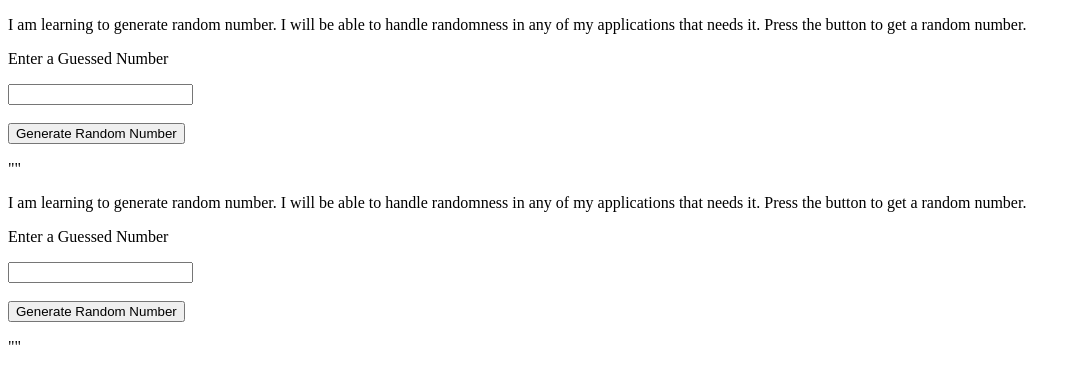
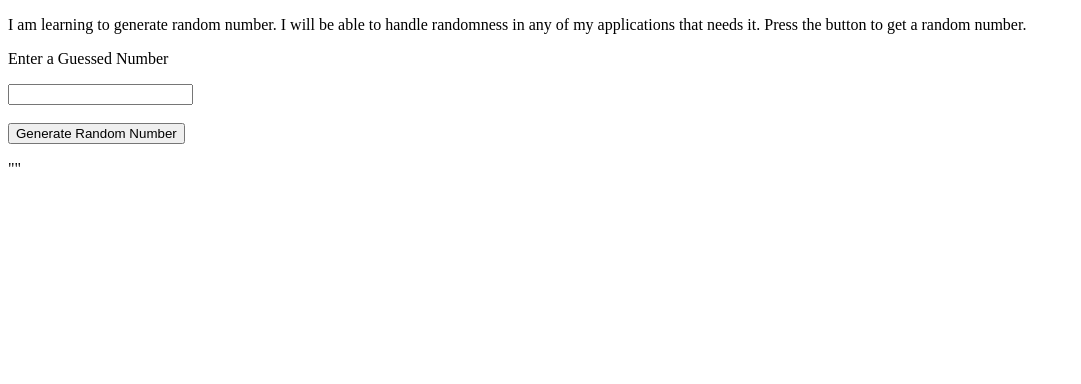
Before and after one commit to acciojob/Hot-or-Cold-Part-I-nitinmmmut, a website: page main.html in a window 1280 px wide. Shown: the whole page, without its empty margins (0-1081 px from the left). Drawn offline with Linux system fonts and the light colour scheme.

Commit message:
created a submission

```diff
--- a/main.html
+++ b/main.html
@@ -12,18 +12,4 @@
     <script type="text/javascript" src="./script.js">  <!-- Write the logic in script.js -->
 </script>
   </body>
-</html><!DOCTYPE html>
-<html>
-<head>
-</head>
-<body>
-	<p id="main">I am learning to generate random number. I will be able to handle randomness in any of my applications that needs it. Press the button to get a random number.</p>
-    <p id="user">Enter a Guessed Number </p>
-    <input id= "guess"></input><br><br>
-	<button id="btn">Generate Random Number</button>
-	<p id="num">""</p>
-    <p id ="respond"></p>  <!-- This is the respone (Hot or Cold) -->
-    <script type="text/javascript" src="./script.js">  <!-- Write the logic in script.js -->
-</script>
-  </body>
 </html>
```
